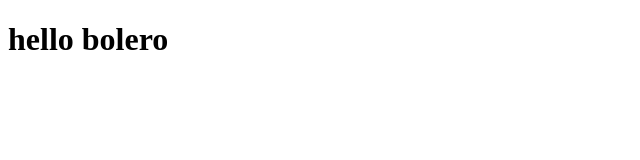
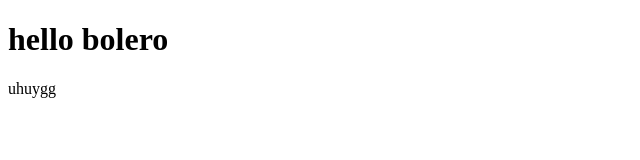
Before and after one commit to hoangduck156/Buoi3, a plain HTML site: page index.html in a window 1280 px wide. Shown: the full height of the page, 0-640 px from the left. Drawn offline with Linux system fonts and the light colour scheme.

Commit message:
Update index.html

```diff
--- a/index.html
+++ b/index.html
@@ -7,5 +7,6 @@
 </head>
 <body>
 <h1>hello bolero</h1>
+    uhuygg
 </body>
 </html>
```
